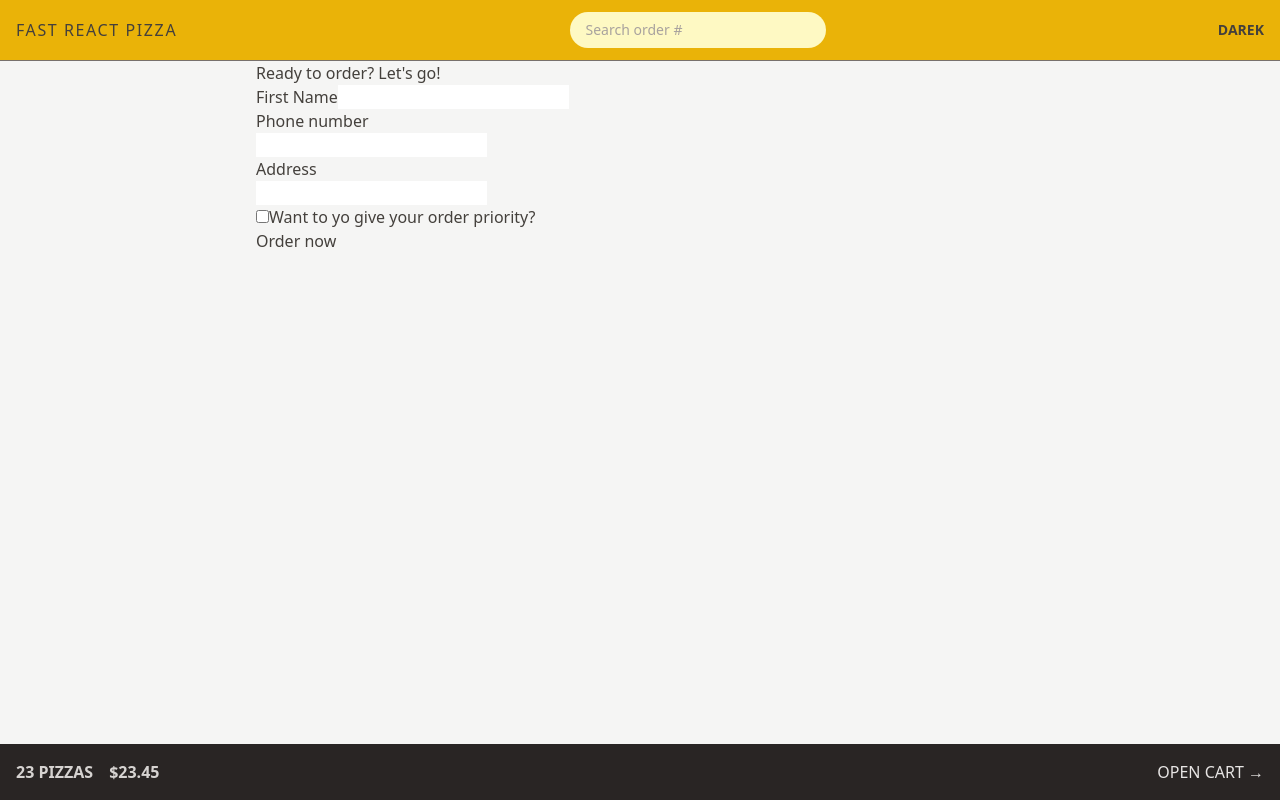
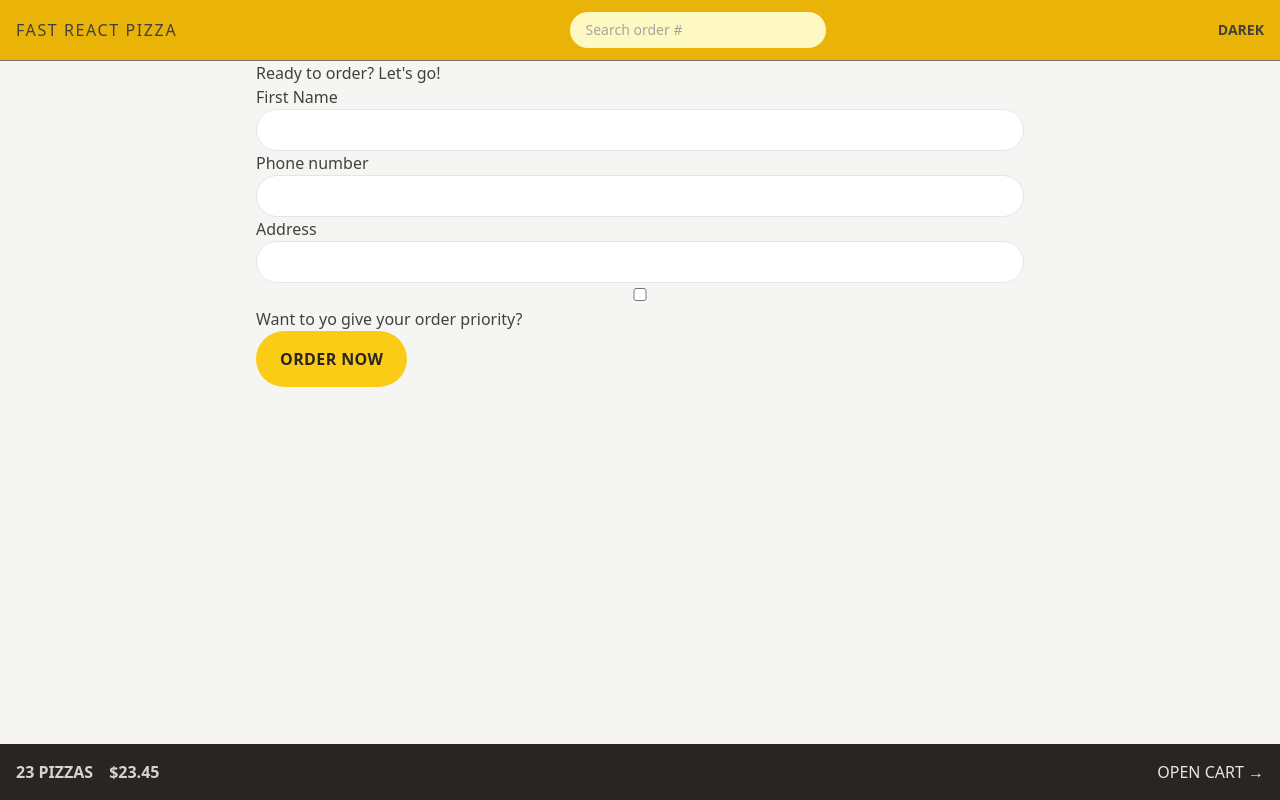
Before and after one commit to BoosterTech/fast-pizza-co, a React (Vite) app: page /order/new in a window 1280 px wide. Built offline with nearby package versions, Linux system fonts and the light colour scheme.

Commit message:
styles applied

```diff
--- a/src/features/order/CreateOrder.jsx
+++ b/src/features/order/CreateOrder.jsx
@@ -1,11 +1,12 @@
 // import { useState } from "react";
 import { Form, redirect, useActionData, useNavigation } from "react-router-dom";
 import { createOrder } from "../../services/apiRestaurant";
+import Button from "../../ui/Button";
 
 // https://uibakery.io/regex-library/phone-number
 const isValidPhone = (str) =>
   /^\+?\d{1,4}?[-.\s]?\(?\d{1,3}?\)?[-.\s]?\d{1,4}[-.\s]?\d{1,4}[-.\s]?\d{1,9}$/.test(
-    str
+    str,
   );
 
 const fakeCart = [
@@ -49,13 +50,13 @@
       <Form method="POST">
         <div>
           <label>First Name</label>
-          <input type="text" name="customer" required />
+          <input type="text" name="customer" className="input" required />
         </div>
 
         <div>
           <label>Phone number</label>
           <div>
-            <input type="tel" name="phone" required />
+            <input className="input" type="tel" name="phone" required />
           </div>
           {formErrors?.phone && <p>{formErrors.phone}</p>}
         </div>
@@ -63,7 +64,7 @@
         <div>
           <label>Address</label>
           <div>
-            <input type="text" name="address" required />
+            <input type="text" name="address" required className="input" />
           </div>
         </div>
 
@@ -72,6 +73,7 @@
             type="checkbox"
             name="priority"
             id="priority"
+            className="input"
             // value={withPriority}
             // onChange={(e) => setWithPriority(e.target.checked)}
           />
@@ -80,9 +82,9 @@
 
         <div>
           <input type="hidden" name="cart" value={JSON.stringify(cart)} />
-          <button disabled={isSubmitting}>
+          <Button disabled={isSubmitting}>
             {isSubmitting ? "Placing order" : "Order now"}
-          </button>
+          </Button>
         </div>
       </Form>
     </div>
@@ -106,10 +108,11 @@
 
   if (Object.keys(errors).length > 0) return errors;
 
-  //if everything is ok, create new order and redirect
-  const newOrder = await createOrder(order);
+  // //if everything is ok, create new order and redirect
+  // const newOrder = await createOrder(order);
 
-  return redirect(`/order/${newOrder.id}`);
+  // return redirect(`/order/${newOrder.id}`);
+  return null;
 }
 
 export default CreateOrder;
```
